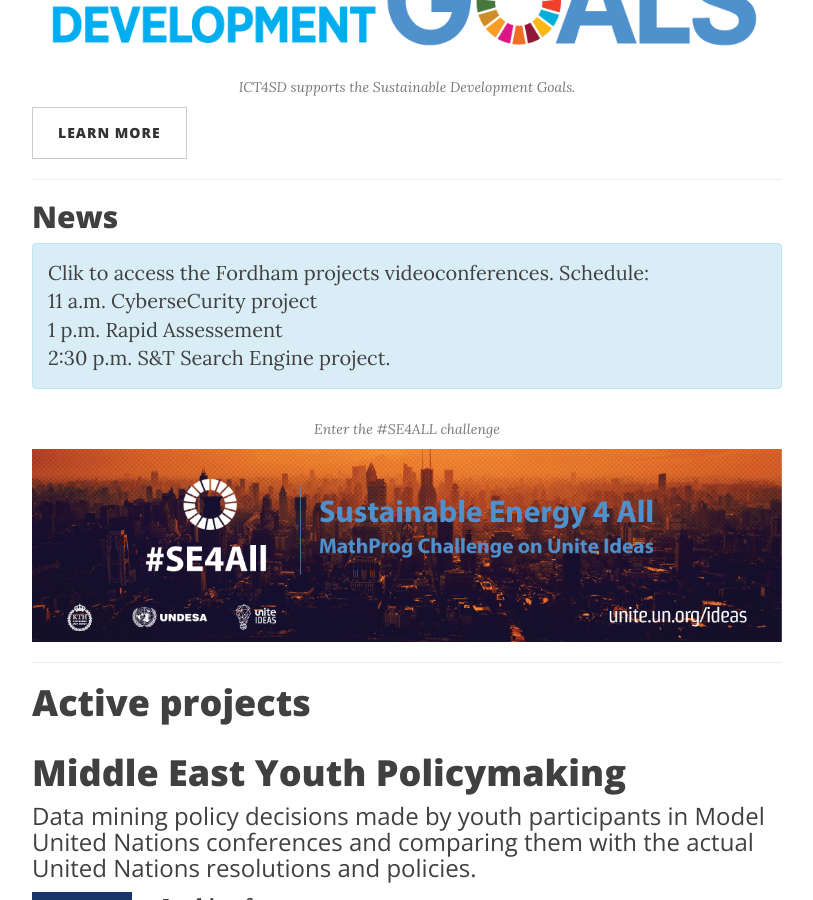
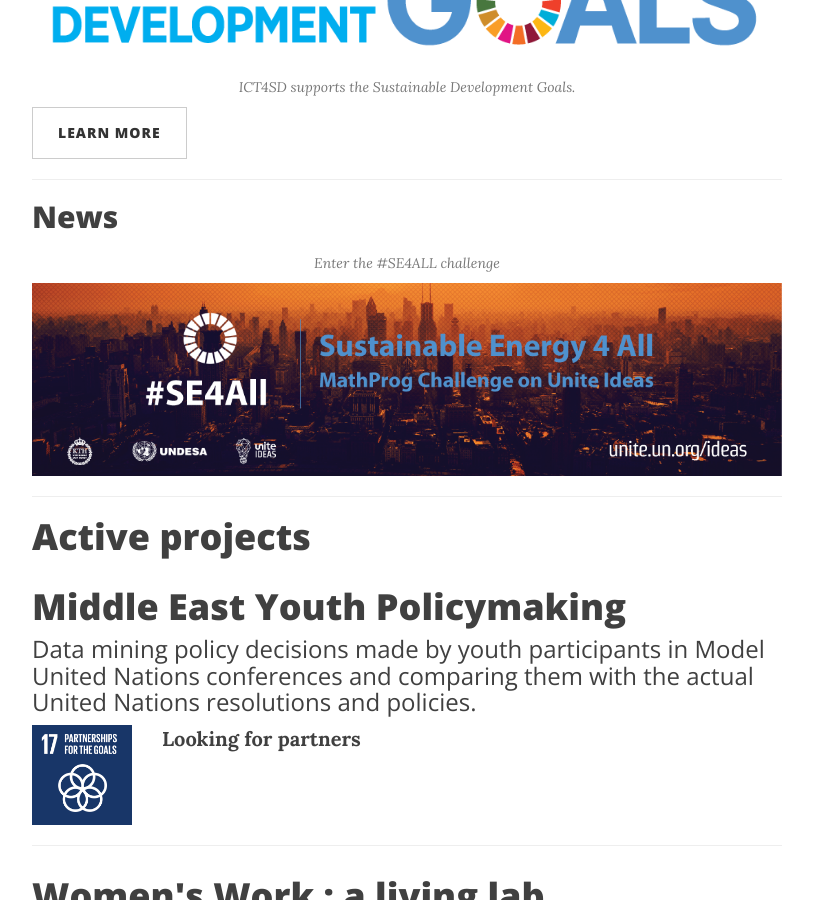
Before and after one commit to jmmnn/ICT4SD.github.io, a Jekyll site: the page built from index.html, in a window 1280 px wide and 900 px high, scrolled down 890 px. Shown: the whole window, without its empty margins (233-1046 px from the left). Built offline with Jekyll 4.4.1, drawn with Linux system fonts in a browser that asks for light colours; nearby versions of some CDN libraries; the list of posts is cut into pages by our own code.

Commit message:
commented news item

```diff
--- a/index.html
+++ b/index.html
@@ -14,15 +14,11 @@
 <hr>
 <h2>News</h2>
 
-  <div class="alert alert-info" role="alert">
+  <!-- <div class="alert alert-info" role="alert">
     <a href="https://hangouts.google.com/hangouts/_/event/chkagh1tt59nj5gs8c9rksb9gds">
-      Clik to access the Fordham projects videoconferences. Schedule:<br>
-      11 a.m. CyberseCurity project<br>
-      1 p.m. Rapid Assessement<br>
-      2:30 p.m. S&T Search Engine project.
+      News item here.
     </a>
-  </div>
-
+  </div> -->
 
     <span class="caption text-muted">Enter the #SE4ALL challenge</span>
     <a href="https://unite.un.org/ideas/content/se4all-sustainable-energy-4-all">
```
